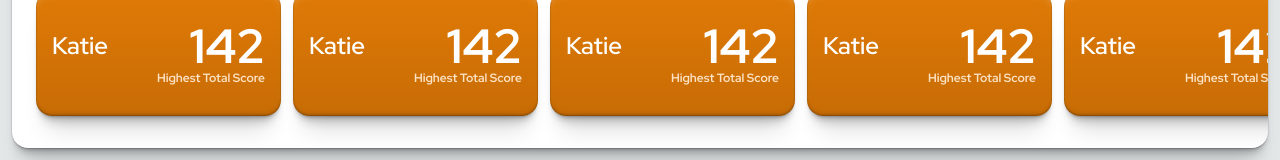
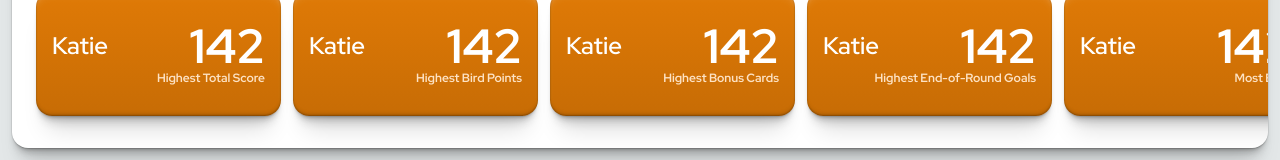
Before and after one commit to AMoore202/WingspanScorecard, a Next.js app in the folder wingspanscorecard/: page / in a window 1280 px wide. Shown: the part 333-493 px from the top of the page. Built offline with nearby package versions, Linux system fonts and the light colour scheme; no server answers; the database is empty.

Commit message:
Adding in dynamic labels to leader cards

```diff
--- a/wingspanscorecard/src/app/page.tsx
+++ b/wingspanscorecard/src/app/page.tsx
@@ -46,11 +46,14 @@ export default async function Page() {
           </div>
           <div className="w-full overflow-x-scroll hide-scrollbar">
             <div className="flex items-start gap-2 lg:gap-3 pl-4 lg:pl-6 pb-8">
-              <LeaderCard />
-              <LeaderCard />
-              <LeaderCard />
-              <LeaderCard />
-              <LeaderCard />
+              <LeaderCard category="total" />
+              <LeaderCard category="birdpoints" />
+              <LeaderCard category="bonuscards" />
+              <LeaderCard category="eorgoals" />
+              <LeaderCard category="eggs" />
+              <LeaderCard category="foodoncard" />
+              <LeaderCard category="tuckedcards" />
+              <LeaderCard category="nectar" />
               <div className="size-2 pr-2" aria-hidden="true" />
             </div>
           </div>
--- a/wingspanscorecard/src/components/ui/leader-card.tsx
+++ b/wingspanscorecard/src/components/ui/leader-card.tsx
@@ -1,4 +1,27 @@
-export default function LeaderCard() {
+interface LeaderCardProps {
+  category:
+    | "total"
+    | "birdpoints"
+    | "bonuscards"
+    | "eorgoals"
+    | "eggs"
+    | "foodoncard"
+    | "tuckedcards"
+    | "nectar";
+}
+
+export default function LeaderCard({ category }: LeaderCardProps) {
+  const cardLabels = {
+    total: "Highest Total Score",
+    birdpoints: "Highest Bird Points",
+    bonuscards: "Highest Bonus Cards",
+    eorgoals: "Highest End-of-Round Goals",
+    eggs: "Most Eggs",
+    foodoncard: "Most Food on Cards",
+    tuckedcards: "Most Tucked Cards",
+    nectar: "Highest Nectar",
+  };
+
   return (
     <div className="flex flex-col justify-center items-end w-[200px] lg:w-[250px] min-w-[200px] lg:min-w-[245px] h-[125px] bg-[linear-gradient(180deg,var(--surface-buttonPrimaryStartOrange,#E07A06)_0%,var(--surface-buttonPrimaryEndOrange,#C76C05)_100%)] rounded-2xl p-3 lg:p-4 shadow-buttonCard focus-visible:outline-none focus-visible:ring-2 focus-visible:ring-border-focus/75">
       <div className="flex items-center w-full justify-between">
@@ -8,7 +31,7 @@ export default function LeaderCard() {
         <p className="text-foreground-buttonPrimary text-5xl font-bold">142</p>
       </div>
       <p className="text-foreground-buttonPrimarySubtleOrange text-xs font-bold ">
-        Highest Total Score
+        {cardLabels[category]}
       </p>
     </div>
   );
```
